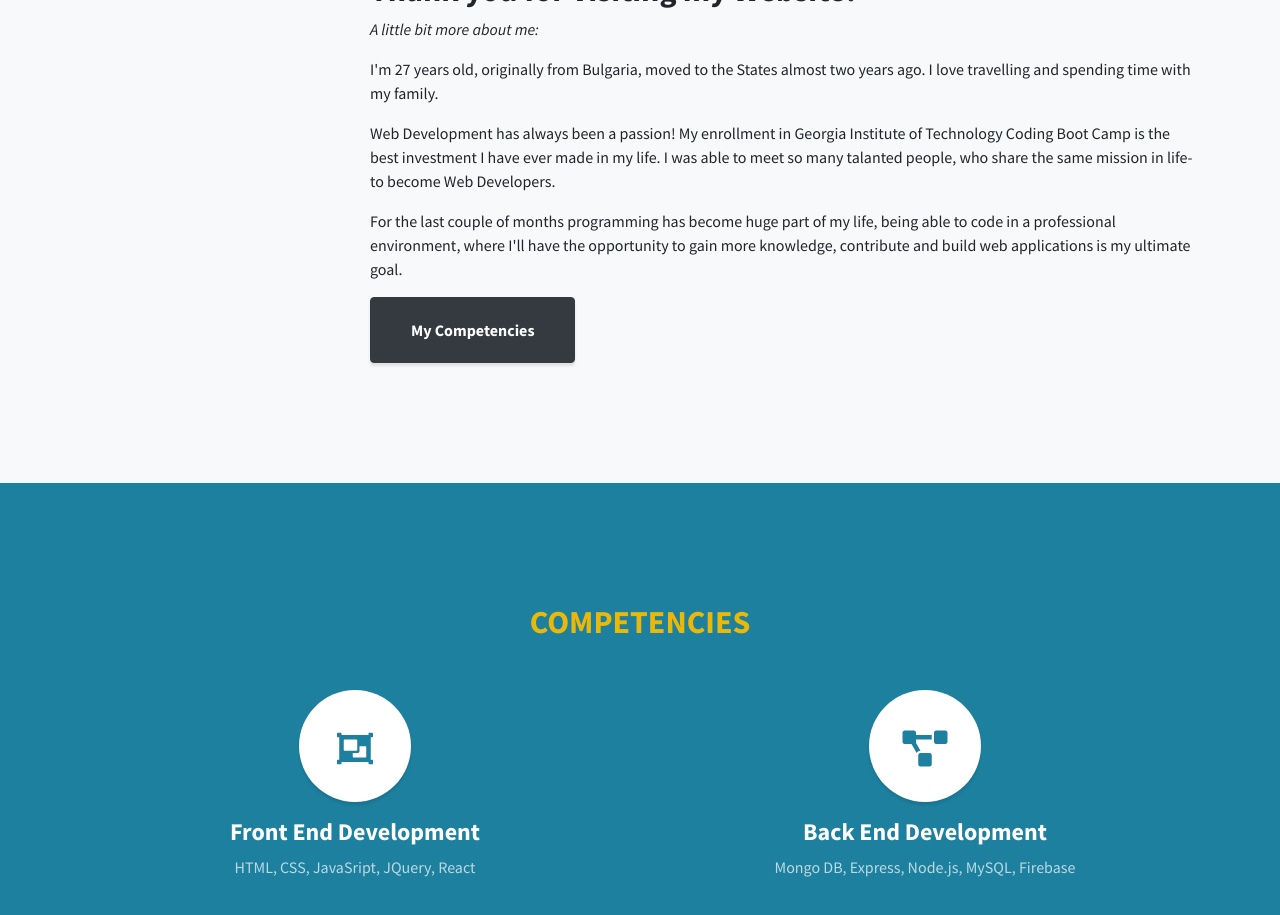
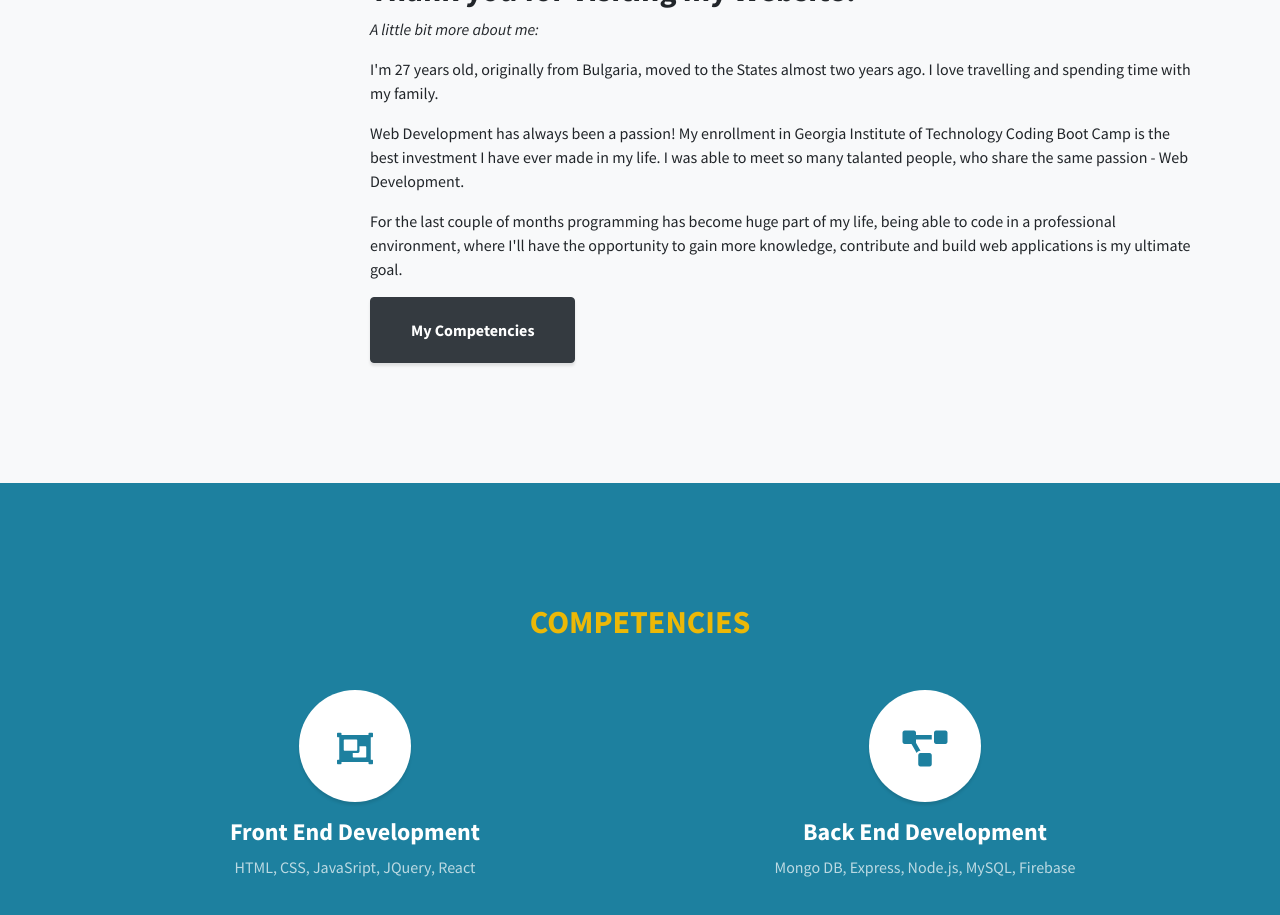
Before and after one commit to ilkovs/ilkovs.github.io, a plain HTML site: page index.html in a window 1280 px wide. Shown: the part 949-1864 px from the top of the page. Drawn offline with nearby package versions, Linux system fonts and the light colour scheme; files that its build step writes are made by us from their sources.

Commit message:
new resume

```diff
--- a/index.html
+++ b/index.html
@@ -88,7 +88,7 @@
           </p>
           <p>Web Development has always been a passion! My enrollment in Georgia Institute of Technology Coding Boot Camp is
             the best investment I have ever made in my life. I was able to meet so many talanted people, who share the same
-            mission in life- to become Web Developers.</p>
+            passion - Web Development.</p>
           <p>For the last couple of months programming has become huge part of my life, being able to code in a professional
             environment, where I'll have the opportunity to gain more knowledge, contribute and build web applications is
             my ultimate goal.</p>
```
Also changed, not shown: 1 other file.
